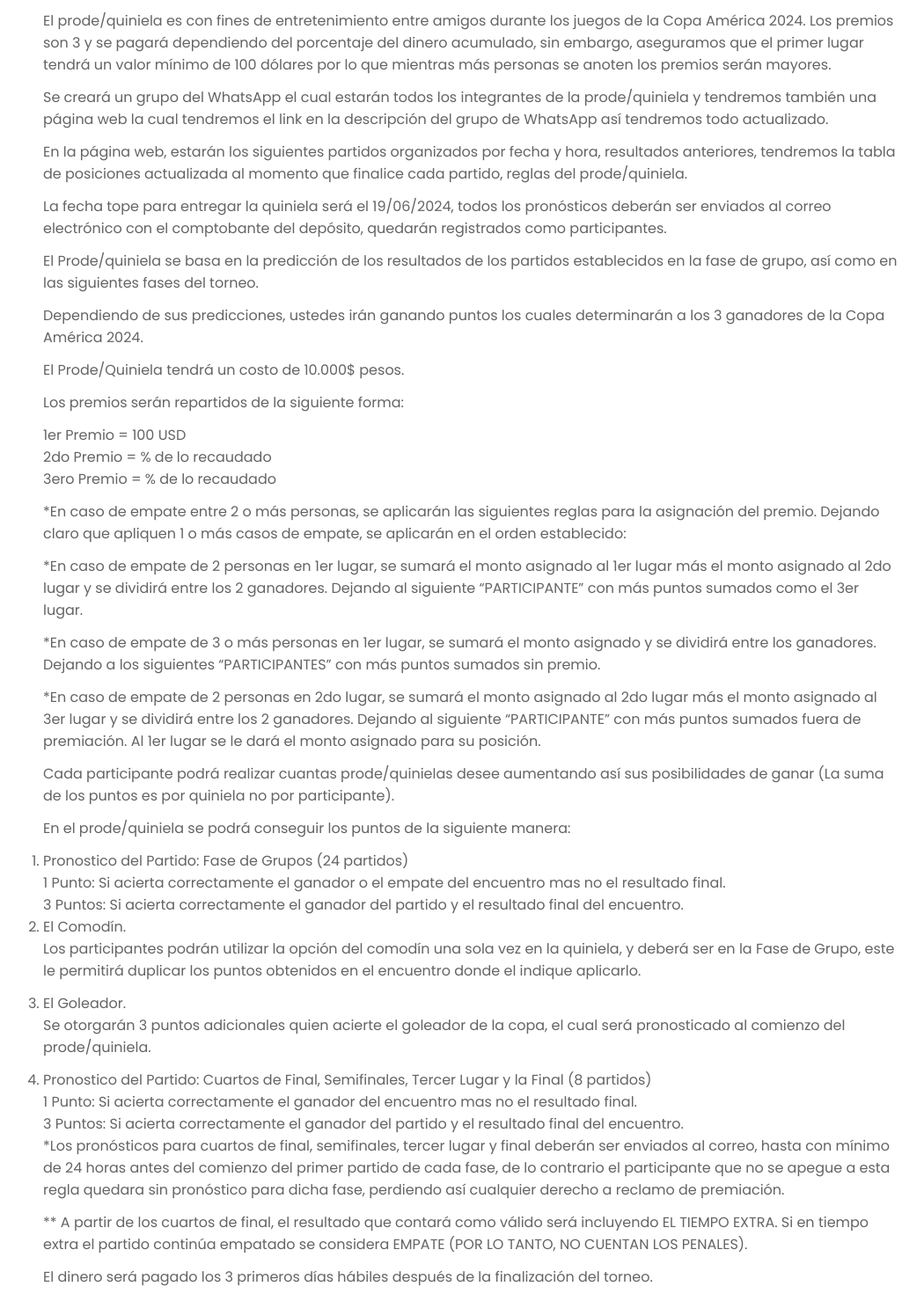
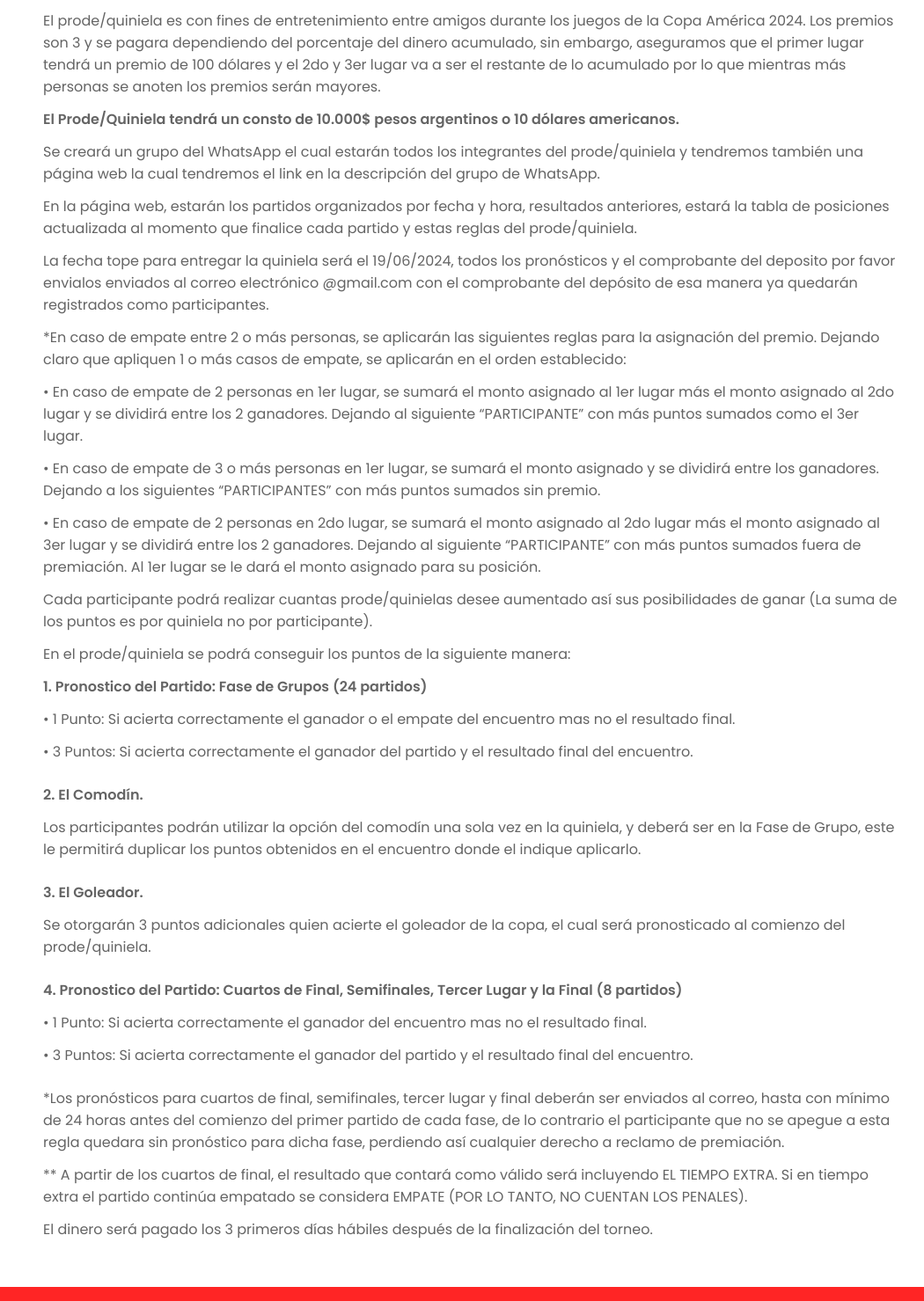
Before and after one commit to belcon97/prodequiniela, a plain HTML site: page pages/reglas.html in a window 1280 px wide. Shown: the part 240-1719 px from the top of the page at 88% size, without its empty margins (103-1153 px from the left). Drawn offline with Linux system fonts and the light colour scheme.

Commit message:
add-- reglas

```diff
--- a/pages/reglas.html
+++ b/pages/reglas.html
@@ -94,103 +94,96 @@
         </h2>
         <article class="article__reglas">
           <p>
-            El prode/quiniela es con fines de entretenimiento entre amigos durante los juegos de la Copa América 2024. Los premios son 3 y se pagará dependiendo del porcentaje del dinero acumulado, sin embargo, aseguramos que el primer lugar tendrá un valor mínimo de 100 dólares por lo que mientras más personas se anoten los premios serán mayores.
+            El prode/quiniela es con fines de entretenimiento entre amigos durante los juegos de la Copa América 2024. Los premios son 3 y se pagara dependiendo del porcentaje del dinero acumulado, sin embargo, aseguramos que el primer lugar tendrá un premio de 100 dólares y el 2do y 3er lugar va a ser el restante de lo acumulado por lo que mientras más personas se anoten los premios serán mayores.
+          </p>
+          <p> <strong>
+            El Prode/Quiniela tendrá un consto de 10.000$ pesos argentinos o 10
+dólares americanos.</strong>
           </p>
           <p>
-            Se creará un grupo del WhatsApp el cual estarán todos los integrantes de la prode/quiniela y tendremos también una página web la cual tendremos el link en la descripción del grupo de WhatsApp así tendremos todo actualizado.
+            Se creará un grupo del WhatsApp el cual estarán todos los integrantes del
+prode/quiniela y tendremos también una página web la cual tendremos el link en la
+descripción del grupo de WhatsApp.
           </p>
           <p>
-            En la página web, estarán los siguientes partidos organizados por fecha y hora, resultados anteriores, tendremos la tabla de posiciones actualizada al momento que finalice cada partido, reglas del prode/quiniela.
+            En la página web, estarán los partidos organizados por fecha y hora, resultados
+            anteriores, estará la tabla de posiciones actualizada al momento que finalice cada
+            partido y estas reglas del prode/quiniela.
           </p>
           <p>
-            La fecha tope para entregar la quiniela será el 19/06/2024, todos los pronósticos deberán ser enviados al correo electrónico con el comptobante del depósito, quedarán registrados como participantes.
+            La fecha tope para entregar la quiniela será el 19/06/2024, todos los pronósticos y el
+            comprobante del deposito por favor envialos enviados al correo electrónico
+            @gmail.com con el comprobante del depósito de esa manera ya quedarán registrados
+            como participantes.
           </p>
           <p>
-            El Prode/quiniela se basa en la predicción de los resultados de los partidos establecidos en la fase de grupo, así como en las siguientes fases del torneo.
+            *En caso de empate entre 2 o más personas, se aplicarán las siguientes reglas para la
+            asignación del premio. Dejando claro que apliquen 1 o más casos de empate, se
+            aplicarán en el orden establecido:
           </p>
           <p>
-            Dependiendo de sus predicciones, ustedes irán ganando puntos los cuales determinarán a los 3 ganadores de la Copa América 2024.
+            &bull; En caso de empate de 2 personas en 1er lugar, se sumará el monto asignado
+            al 1er lugar más el monto asignado al 2do lugar y se dividirá entre los 2 ganadores.
+            Dejando al siguiente “PARTICIPANTE” con más puntos sumados como el 3er lugar.
           </p>
           <p>
-            El Prode/Quiniela tendrá un costo de 10.000$ pesos.
+            &bull; En caso de empate de 3 o más personas en 1er lugar, se sumará el monto
+asignado y se dividirá entre los ganadores. Dejando a los siguientes
+“PARTICIPANTES” con más puntos sumados sin premio.
           </p>
           <p>
-            Los premios serán repartidos de la siguiente forma:
-            <ul>
-              <li>
-                1er Premio = 100 USD
-              </li>
-              <li>
-                2do Premio = % de lo recaudado
-              </li>
-              <li>
-                3ero Premio = % de lo recaudado
-              </li>
-            </ul>
+            &bull; En caso de empate de 2 personas en 2do lugar, se sumará el monto asignado
+            al 2do lugar más el monto asignado al 3er lugar y se dividirá entre los 2 ganadores.
+            Dejando al siguiente “PARTICIPANTE” con más puntos sumados fuera de premiación.
+            Al 1er lugar se le dará el monto asignado para su posición.
           </p>
           <p>
-            *En caso de empate entre 2 o más personas, se aplicarán las siguientes reglas para la asignación del premio. Dejando claro que apliquen 1 o más casos de empate, se aplicarán en el orden establecido:
-          </p>
-          <p>
-            *En caso de empate de 2 personas en 1er lugar, se sumará el monto asignado al 1er lugar más el monto asignado al 2do lugar y se dividirá entre los 2 ganadores. Dejando al siguiente “PARTICIPANTE” con más puntos sumados como el 3er lugar.
-          </p>
-          <p>
-            *En caso de empate de 3 o más personas en 1er lugar, se sumará el monto asignado y se dividirá entre los ganadores. Dejando a los siguientes “PARTICIPANTES” con más puntos sumados sin premio.
-          </p>
-          <p>
-            *En caso de empate de 2 personas en 2do lugar, se sumará el monto asignado al 2do lugar más el monto asignado al 3er lugar y se dividirá entre los 2 ganadores. Dejando al siguiente “PARTICIPANTE” con más puntos sumados fuera de premiación. Al 1er lugar se le dará el monto asignado para su posición.
-          </p>
-          <p>
-            Cada participante podrá realizar cuantas prode/quinielas desee aumentando así sus posibilidades de ganar (La suma de los puntos es por quiniela no por participante).
+            Cada participante podrá realizar cuantas prode/quinielas desee aumentado así sus
+posibilidades de ganar (La suma de los puntos es por quiniela no por participante).
           </p>
           <p>
             En el prode/quiniela se podrá conseguir los puntos de la siguiente manera:
           </p>
-          <ol>
-            <li>
-            Pronostico del Partido: Fase de Grupos (24 partidos)
-              <ul>
-                <li>
-                  1 Punto: Si acierta correctamente el ganador o el empate del encuentro mas no el resultado final.
-                </li>
-                <li>
-                  3 Puntos: Si acierta correctamente el ganador del partido y el resultado final del encuentro.
-                </li>
-              </ul>
-            </li>
-            <li>
-              El Comodín.
-              <p>
-                Los participantes podrán utilizar la opción del comodín una sola vez en la quiniela, y deberá ser en la Fase de Grupo, este le permitirá duplicar los puntos obtenidos en el encuentro donde el indique aplicarlo.
-              </p>
-            </li>
-            <li>
-              El Goleador.
-              <p>
-                Se otorgarán 3 puntos adicionales quien acierte el goleador de la copa, el cual será pronosticado al comienzo del prode/quiniela.
-              </p>
-            </li>
-            <li>
-              Pronostico del Partido: Cuartos de Final, Semifinales, Tercer Lugar y la Final (8 partidos)
-              <ul>
-                <li>
-                  1 Punto: Si acierta correctamente el ganador del encuentro mas no el resultado final.
-                </li>
-                <li>
-                  3 Puntos: Si acierta correctamente el ganador del partido y el resultado final del encuentro.
-                </li>
-              </ul>
-            </li>
-          </ol>
-          <p>
-            *Los pronósticos para cuartos de final, semifinales, tercer lugar y final deberán ser enviados al correo, hasta con mínimo de 24 horas antes del comienzo del primer partido de cada fase, de lo contrario el participante que no se apegue a esta regla quedara sin pronóstico para dicha fase, perdiendo así cualquier derecho a reclamo de premiación.
+          <p> <strong>
+            1. Pronostico del Partido: Fase de Grupos (24 partidos)</strong>
+            <p>&bull; 1 Punto: Si acierta correctamente el ganador o el empate del encuentro mas no
+              el resultado final.</p>
+            <p>&bull; 3 Puntos: Si acierta correctamente el ganador del partido y el resultado final del
+              encuentro.</p>
           </p>
           <p>
-            ** A partir de los cuartos de final, el resultado que contará como válido será incluyendo EL TIEMPO EXTRA. Si en tiempo extra el partido continúa empatado se considera EMPATE (POR LO TANTO, NO CUENTAN LOS PENALES).
+            <strong>2. El Comodín.</strong>
+            <p>Los participantes podrán utilizar la opción del comodín una sola vez en la
+              quiniela, y deberá ser en la Fase de Grupo, este le permitirá duplicar los puntos
+              obtenidos en el encuentro donde el indique aplicarlo.</p>
           </p>
           <p>
-            El dinero será pagado los 3 primeros días hábiles después de la finalización del torneo.
+            <strong>3. El Goleador.</strong>
+            <p>Se otorgarán 3 puntos adicionales quien acierte el goleador de la copa, el cual será
+              pronosticado al comienzo del prode/quiniela.</p>
           </p>
+          <p>
+            <strong>4. Pronostico del Partido: Cuartos de Final, Semifinales, Tercer Lugar y la Final (8
+              partidos)</strong>
+            <p>&bull; 1 Punto: Si acierta correctamente el ganador del encuentro mas no el resultado
+              final.</p>
+            <p>&bull; 3 Puntos: Si acierta correctamente el ganador del partido y el resultado final del
+              encuentro.</p>
+          </p>
+          <p>
+            *Los pronósticos para cuartos de final, semifinales, tercer lugar y final deberán ser
+enviados al correo, hasta con mínimo de 24 horas antes del comienzo del primer
+partido de cada fase, de lo contrario el participante que no se apegue a esta regla
+quedara sin pronóstico para dicha fase, perdiendo así cualquier derecho a reclamo de
+premiación.
+          </p>
+          <p>** A partir de los cuartos de final, el resultado que contará como válido será incluyendo
+            EL TIEMPO EXTRA. Si en tiempo extra el partido continúa empatado se considera
+            EMPATE (POR LO TANTO, NO CUENTAN LOS PENALES).</p>
+            <p>
+              El dinero será pagado los 3 primeros días hábiles después de la finalización del
+torneo.
+            </p>
         </article>
       </section>
     </main>
```
